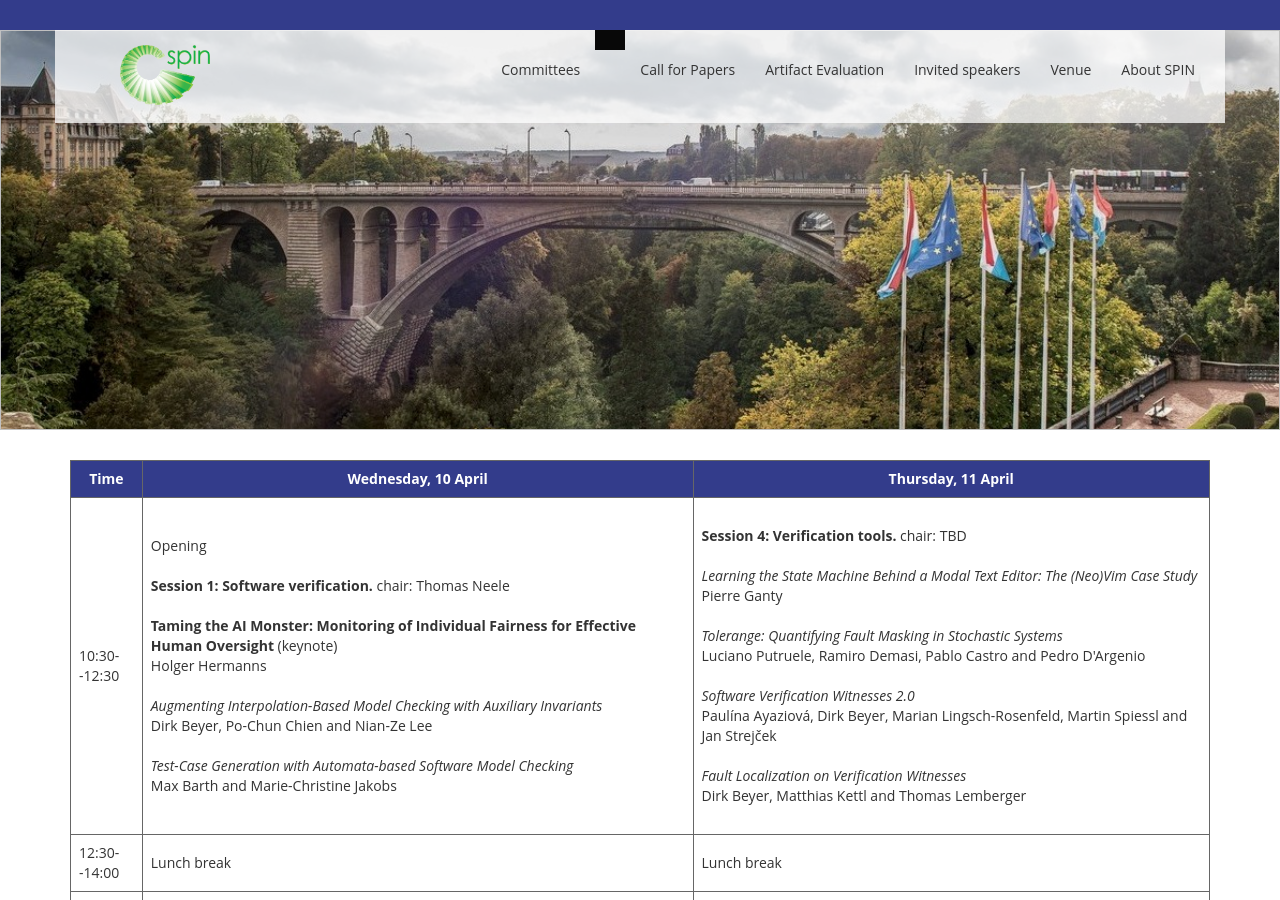
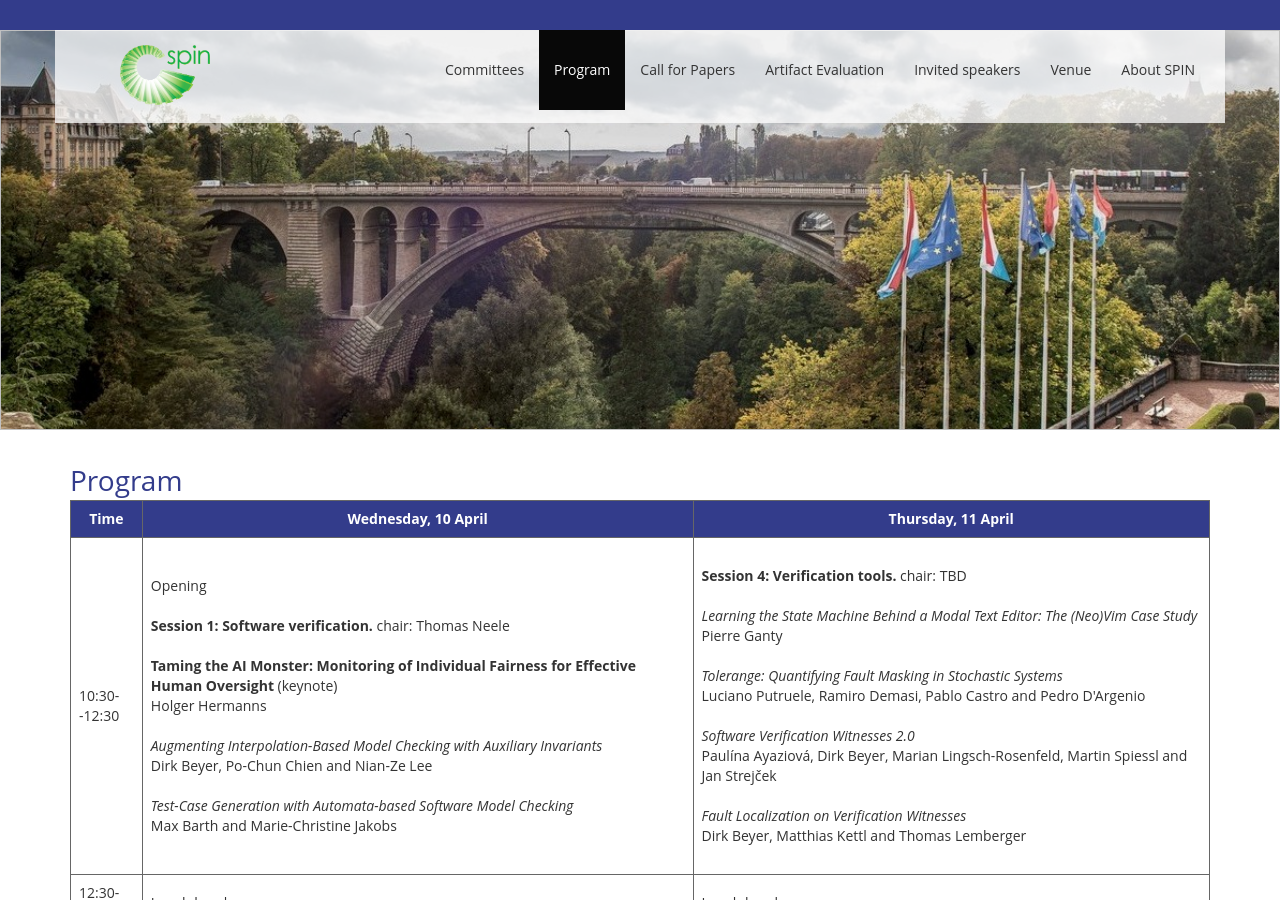
Before and after one commit to SPIN-web/SPIN2024, a Jekyll site: the page built from _pages/program.md, in a window 1280 px wide and 900 px high. Built offline with Jekyll 4.4.1, drawn with Linux system fonts in a browser that asks for light colours; nearby versions of some CDN libraries; our own code applies the rules of GitHub Pages for plain Markdown files.

Commit message:
Added title of program page

```diff
--- a/_pages/program.md
+++ b/_pages/program.md
@@ -4,6 +4,8 @@ permalink: /program
 order: 2
 published: true
 ---
+
+# Program
 
 <table>
   <thead>
```
